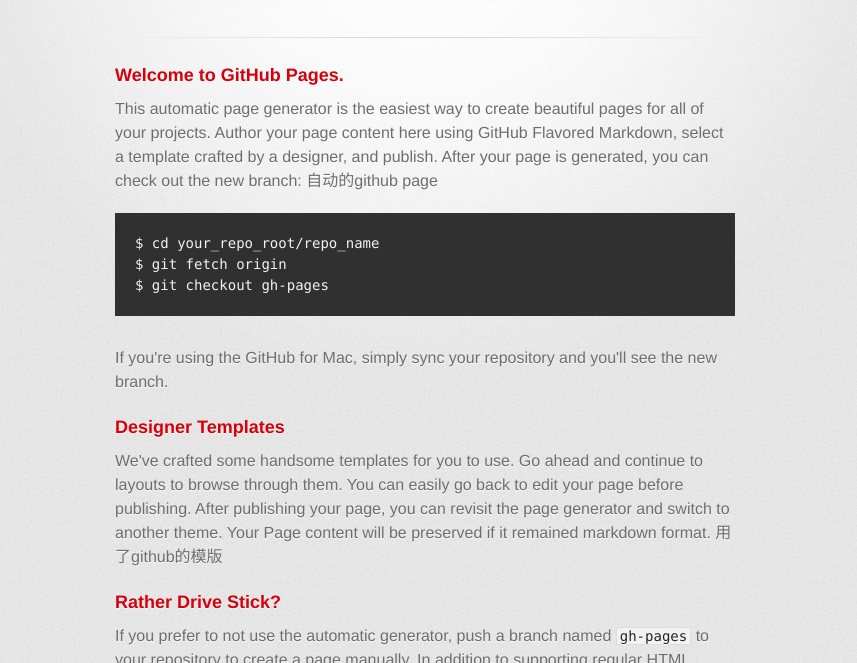
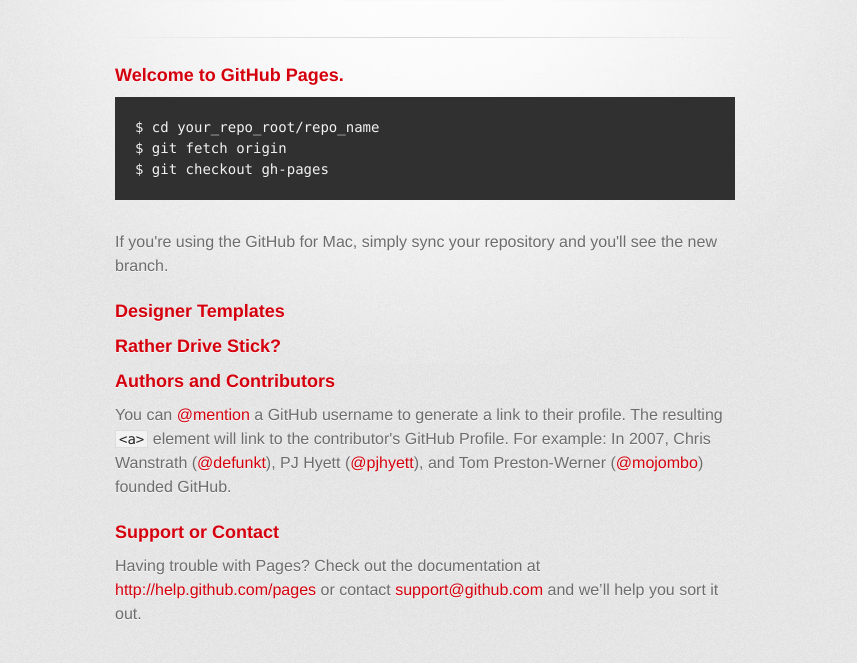
Before and after one commit to zizifn2/helloGitHub, a plain HTML site: page index.html in a window 1280 px wide. Shown: the part 209-872 px from the top of the page, without its empty margins (215-1072 px from the left). Drawn offline with Linux system fonts and the light colour scheme; a web font is replaced by a local one.

Commit message:
Update index.html

```diff
--- a/index.html
+++ b/index.html
@@ -33,8 +33,7 @@
         <section id="main_content">
           <h3>Welcome to GitHub Pages.</h3>
 
-<p>This automatic page generator is the easiest way to create beautiful pages for all of your projects. Author your page content here using GitHub Flavored Markdown, select a template crafted by a designer, and publish. After your page is generated, you can check out the new branch:
-自动的github page</p>
+
 
 <pre><code>$ cd your_repo_root/repo_name
 $ git fetch origin
@@ -45,12 +44,10 @@ $ git checkout gh-pages
 
 <h3>Designer Templates</h3>
 
-<p>We've crafted some handsome templates for you to use. Go ahead and continue to layouts to browse through them. You can easily go back to edit your page before publishing. After publishing your page, you can revisit the page generator and switch to another theme. Your Page content will be preserved if it remained markdown format.
-用了github的模版</p>
 
 <h3>Rather Drive Stick?</h3>
 
-<p>If you prefer to not use the automatic generator, push a branch named <code>gh-pages</code> to your repository to create a page manually. In addition to supporting regular HTML content, GitHub Pages support Jekyll, a simple, blog aware static site generator written by our own Tom Preston-Werner. Jekyll makes it easy to create site-wide headers and footers without having to copy them across every page. It also offers intelligent blog support and other advanced templating features.</p>
+
 
 <h3>Authors and Contributors</h3>
 
```
